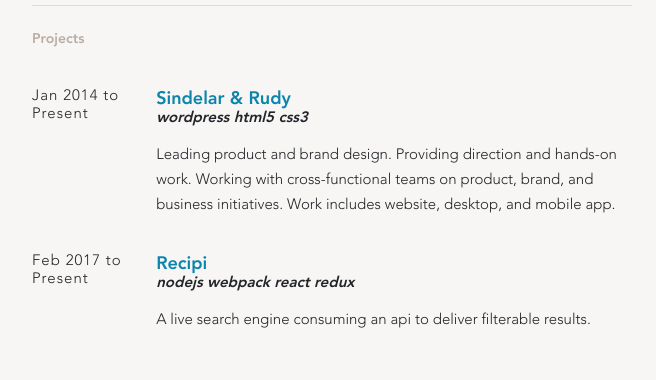
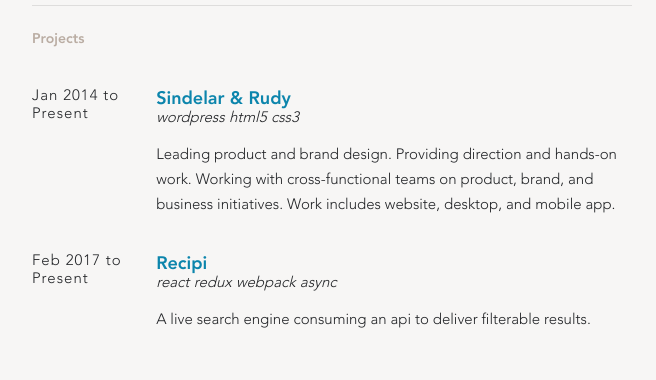
Before and after one commit to notafunction/portfolio, a Jekyll site: the page built from index.html, in a window 1280 px wide. Shown: the part 375-755 px from the top of the page, without its empty margins (308-964 px from the left). Built offline with Jekyll 4.4.1, drawn with Linux system fonts in a browser that asks for light colours; nearby versions of some CDN libraries.

Commit message:
Projects styling

```diff
--- a/_data/projects.yml
+++ b/_data/projects.yml
@@ -12,7 +12,7 @@
   description: A live search engine consuming an api to deliver filterable results.
   date: Feb 2017 to Present
   tags:
-    - nodejs
-    - webpack
     - react
     - redux
+    - webpack
+    - async
--- a/_includes/index/projects.html
+++ b/_includes/index/projects.html
@@ -5,10 +5,10 @@
     <span>{{ project.date }}</span>
   </div>
   <div class="col-right">
-    <h2><a href="{{ project.url }}">{{ project.name }}</a></h2>
+    <h2><a href="{{ project.url }}" target="_blank">{{ project.name }}</a></h2>
     <h3>
       {% for tag in project.tags %}
-        <i>{{ tag }}</i>
+        <span class="light"><i>{{ tag }}</i></span>
       {% endfor %}
     </h3>
     <p>{{ project.description }}</p>
--- a/_sass/_typography.scss
+++ b/_sass/_typography.scss
@@ -6,11 +6,6 @@
   font-family: Avenir-Heavy, sans-serif;
   font-size: 26px;
   line-height: 40px;
-
-  .light {
-    font-family: Avenir-Light, sans-serif;
-    font-weight: 400;
-  }
 }
 
 h4 {
@@ -27,3 +22,8 @@
   color: #222427;
   line-height: 25px;
 }
+
+.light {
+    font-family: Avenir-Light, sans-serif;
+    font-weight: 400;
+  }
```
